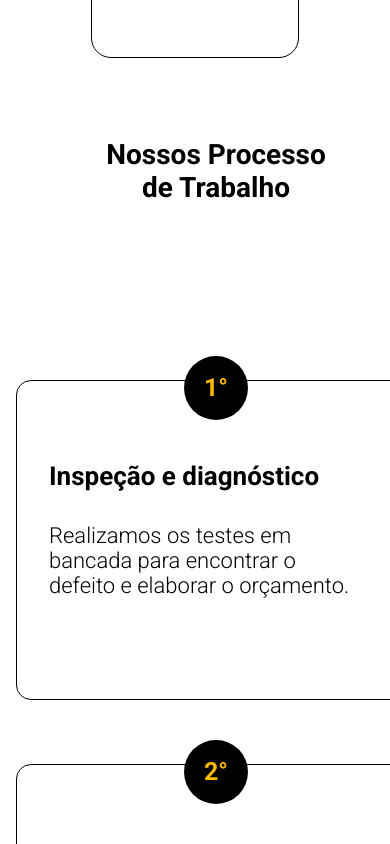
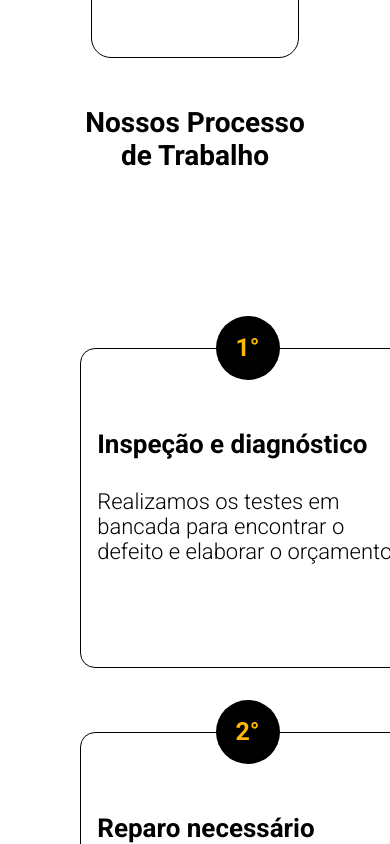
Before and after one commit to gabrielwdev/oficina-do-micro, a React (Vite) app: page / in a window 390 px wide. Shown: the part 3748-4592 px from the top of the page. Built offline with nearby package versions, Linux system fonts and the light colour scheme.

Commit message:
moile processos ajuste

```diff
--- a/src/App.css
+++ b/src/App.css
@@ -388,7 +388,6 @@
 .container .processos {
   display: flex;
   flex-direction: column;
-  padding: 2rem 0;
   margin: 0 auto;
 }
 .container .processos-titulo {
@@ -420,6 +419,7 @@
   justify-content: center;
   align-items: center;
   flex-wrap: wrap;
+  flex-direction: column;
 }
 @media (max-width: 850px) {
   .container .processos-lista-card {
@@ -429,6 +429,7 @@
 @media (max-width: 600px) {
   .container .processos-lista-card {
     height: 24rem;
+    width: 80%;
   }
 }
 .container .processos-lista-card-circulo {
@@ -443,13 +444,8 @@
   flex-wrap: wrap;
   font-size: 25px;
   font-weight: bold;
-  margin-bottom: -3rem;
+  margin-bottom: -2rem;
   position: relative;
-}
-@media (max-width: 850px) {
-  .container .processos-lista-card-circulo {
-    margin-bottom: -5rem;
-  }
 }
 .container .processos-lista-card-container {
   width: 25rem;
@@ -460,15 +456,17 @@
 @media (max-width: 850px) {
   .container .processos-lista-card-container {
     height: 20rem;
+    width: 21rem;
   }
 }
 .container .processos-lista-card-container-conteudo {
-  margin: 5rem 3rem;
+  margin: 5rem auto;
   width: 80%;
 }
 @media (max-width: 600px) {
   .container .processos-lista-card-container-conteudo {
-    margin: 5rem 2rem;
+    margin: 5rem auto;
+    width: 90%;
   }
 }
 .container .processos-lista-card-container-conteudo-titulo {
@@ -619,6 +617,7 @@
   }
 }
 .container .footer {
+  width: 100%;
   background-color: #000;
   padding: 2rem 5rem;
   color: #fff;
--- a/src/assets/components/sass/app.sass
+++ b/src/assets/components/sass/app.sass
@@ -310,7 +310,6 @@
 
   .processos
     @include mixins.pilha
-    padding: 2rem 0
     margin: 0 auto
 
     &-titulo
@@ -334,12 +333,14 @@
         height: 30rem
         list-style: none
         @include mixins.centralizar
+        flex-direction: column
 
         @include mixins.tablet
           height: 25rem
 
         @include mixins.smartphone
           height: 24rem
+          width: 80%
 
         &-circulo
             width: 4rem
@@ -350,12 +351,8 @@
             @include mixins.centralizar
             font-size: 25px
             font-weight: bold
-            margin-bottom: -3rem
+            margin-bottom: -2rem
             position: relative
-
-            @include mixins.tablet
-              margin-bottom: -5rem
-            @include mixins.smartphone
 
         &-container
           width: 25rem
@@ -365,13 +362,15 @@
 
           @include mixins.tablet
             height: 20rem
+            width: 21rem
 
           &-conteudo
-            margin: 5rem 3rem
+            margin: 5rem auto
             width: 80%
 
             @include mixins.smartphone
-                margin: 5rem 2rem
+                margin: 5rem auto
+                width: 90%
 
             &-titulo
               font-size: 30px
@@ -502,6 +501,7 @@
           height: 190px
 
   .footer
+    width: 100%
     background-color: variables.$bg-color
     padding: 2rem 5rem
     color: variables.$secondary-color
```
Also changed, not shown: 1 other file (tests, documents, lock files or other folders).
